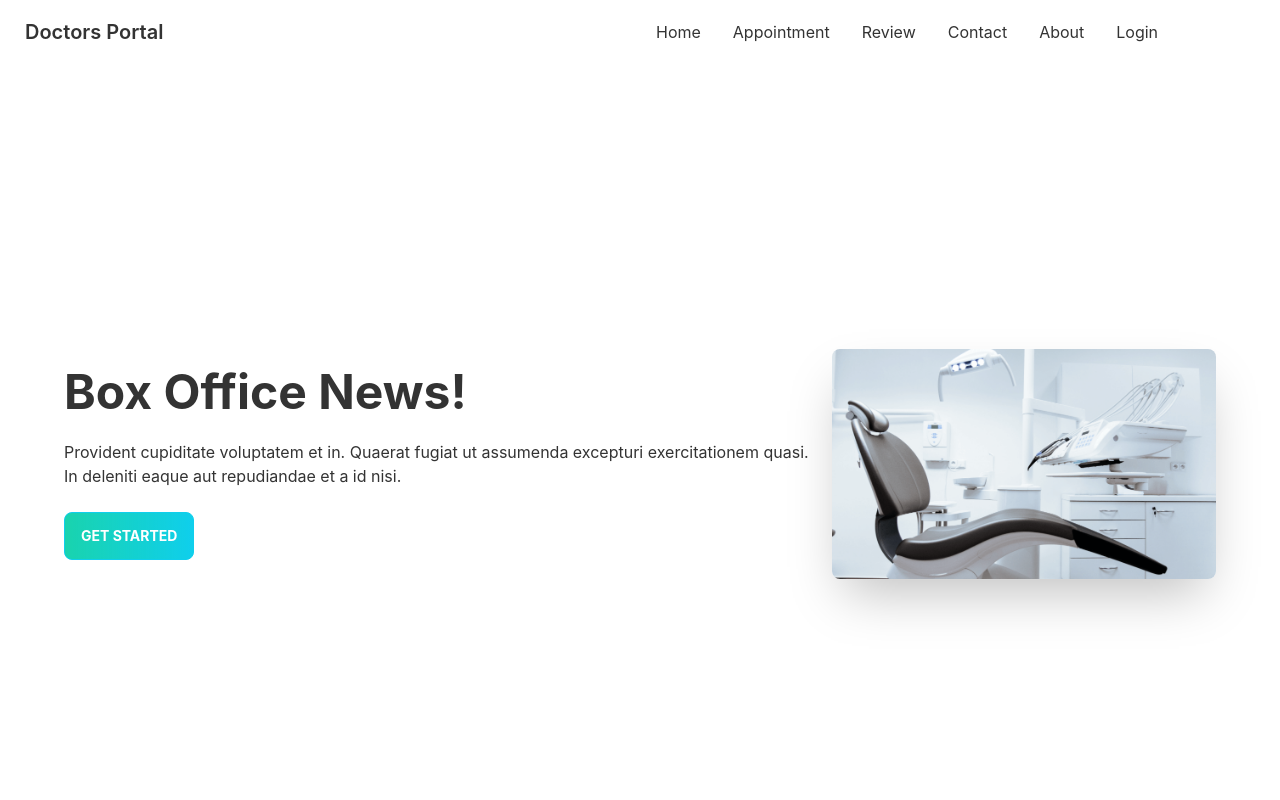
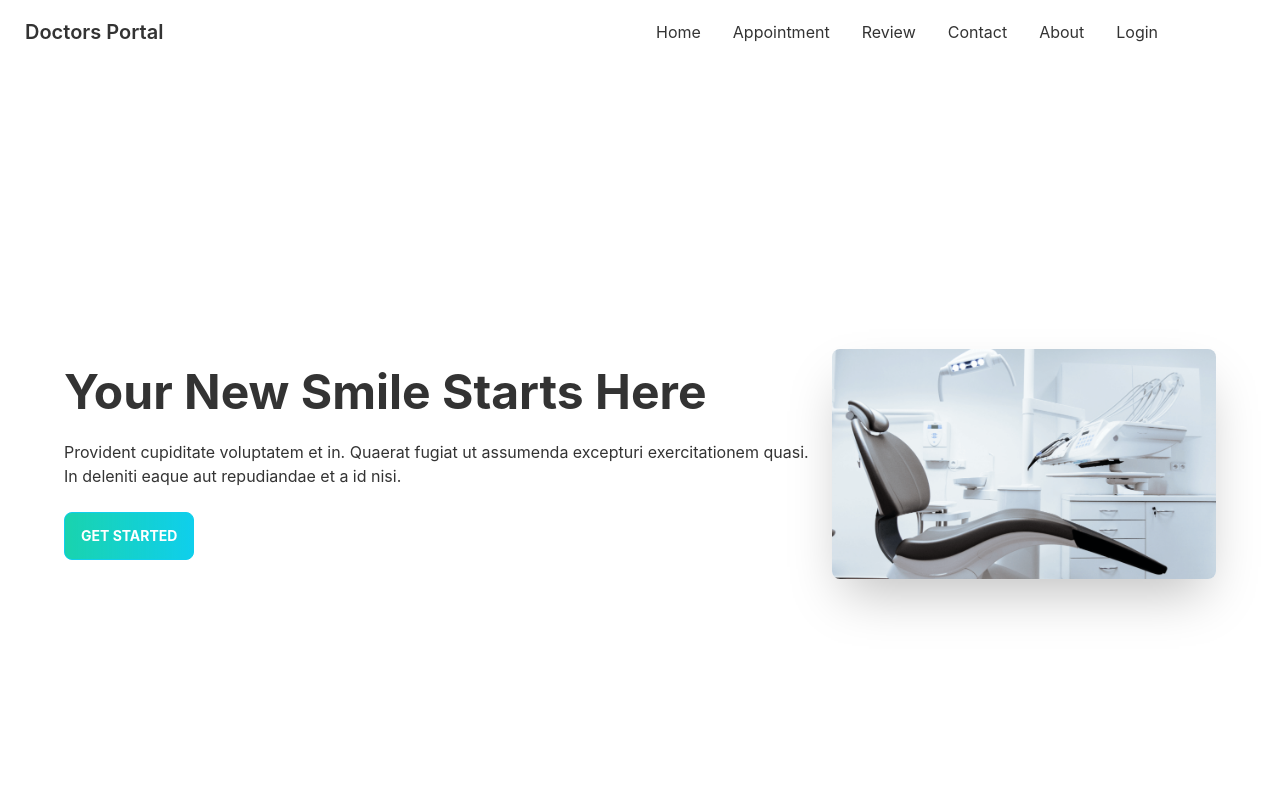
Before and after one commit to tanjid111/doctorsportal, a React (Create React App) app: page / in a window 1280 px wide. Shown: the top 800 px of the page. Built offline with nearby package versions, Linux system fonts and the light colour scheme.

Commit message:
banner updated

```diff
--- a/src/Pages/Home/Banner.js
+++ b/src/Pages/Home/Banner.js
@@ -1,5 +1,5 @@
 import React from 'react';
-import chair from '../../assets/images/chair.png'
+import chair from '../../assets/images/chair.png';
 import PrimaryButton from '../Shared/PrimaryButton';
 
 const Banner = () => {
@@ -8,13 +8,12 @@ const Banner = () => {
             <div className="hero-content flex-col lg:flex-row-reverse">
                 <img src={chair} className="max-w-sm rounded-lg shadow-2xl" />
                 <div>
-                    <h1 className="text-5xl font-bold">Box Office News!</h1>
+                    <h1 className="text-5xl font-bold">Your New Smile Starts Here</h1>
                     <p className="py-6">Provident cupiditate voluptatem et in. Quaerat fugiat ut assumenda excepturi exercitationem quasi. In deleniti eaque aut repudiandae et a id nisi.</p>
                     <PrimaryButton>Get Started</PrimaryButton>
                 </div>
             </div>
         </div>
-
     );
 };
 
```
